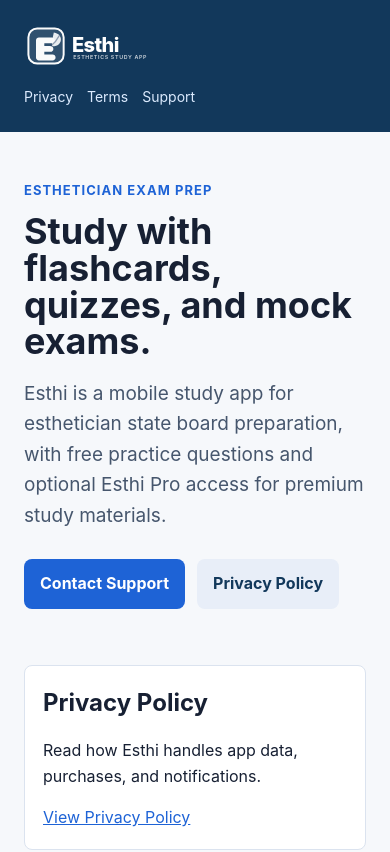
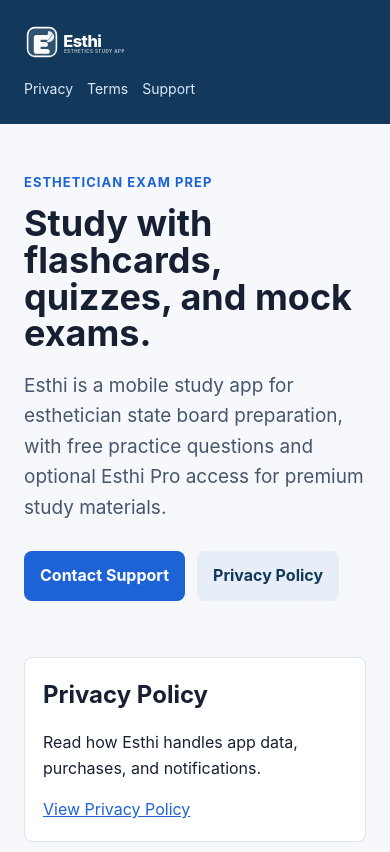
Before and after one commit to Murder-of-Crowz/esthi-website, a plain HTML site: page index.html in a window 390 px wide. Shown: the top 852 px of the page. Drawn offline with Linux system fonts and the light colour scheme.

Commit message:
Update styles.css

```diff
--- a/styles.css
+++ b/styles.css
@@ -175,3 +175,9 @@
   width: auto;
   display: block;
 }
+
+@media (max-width: 560px) {
+  .brand-logo img {
+    height: 36px;
+  }
+}
```
